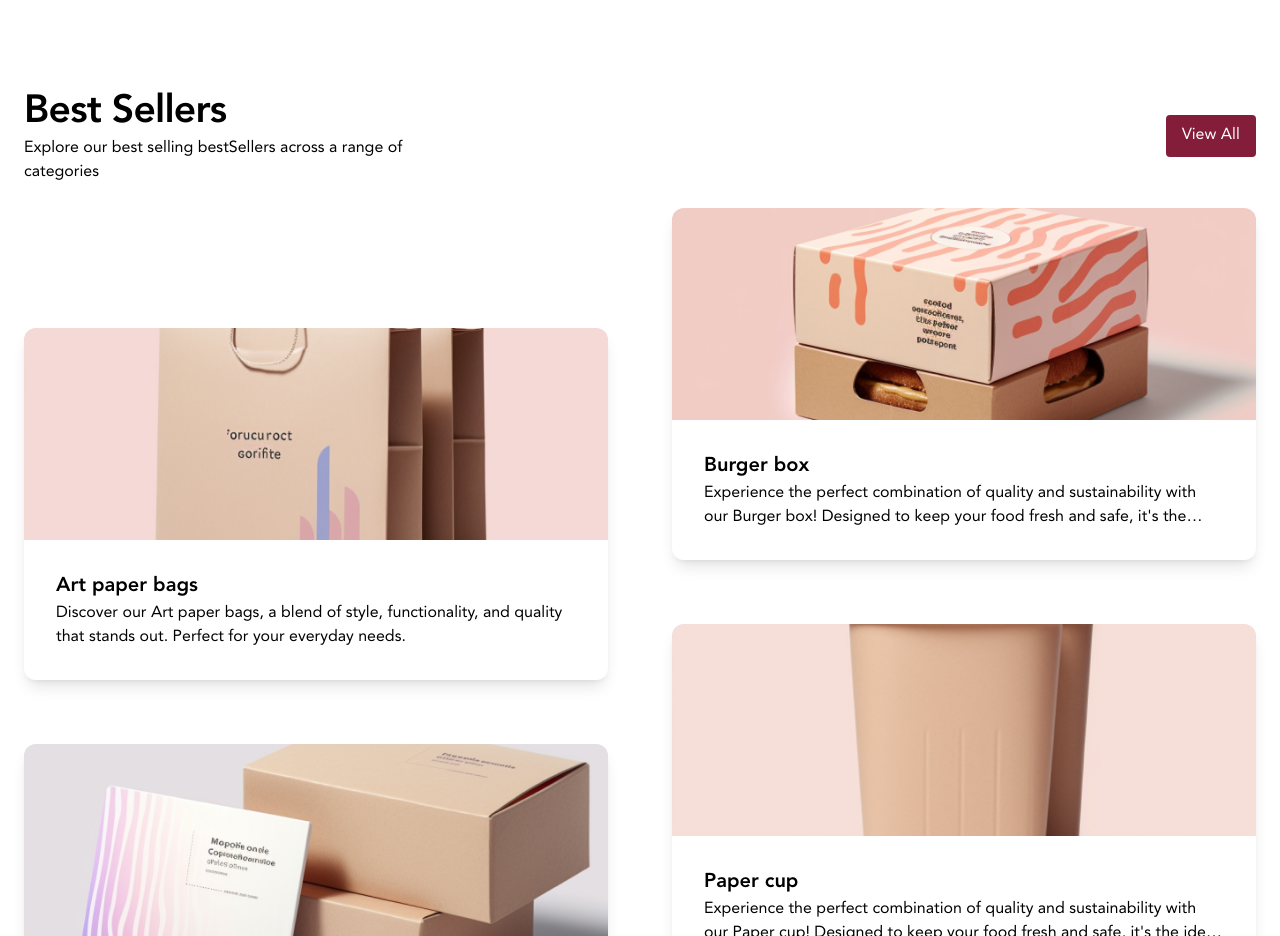
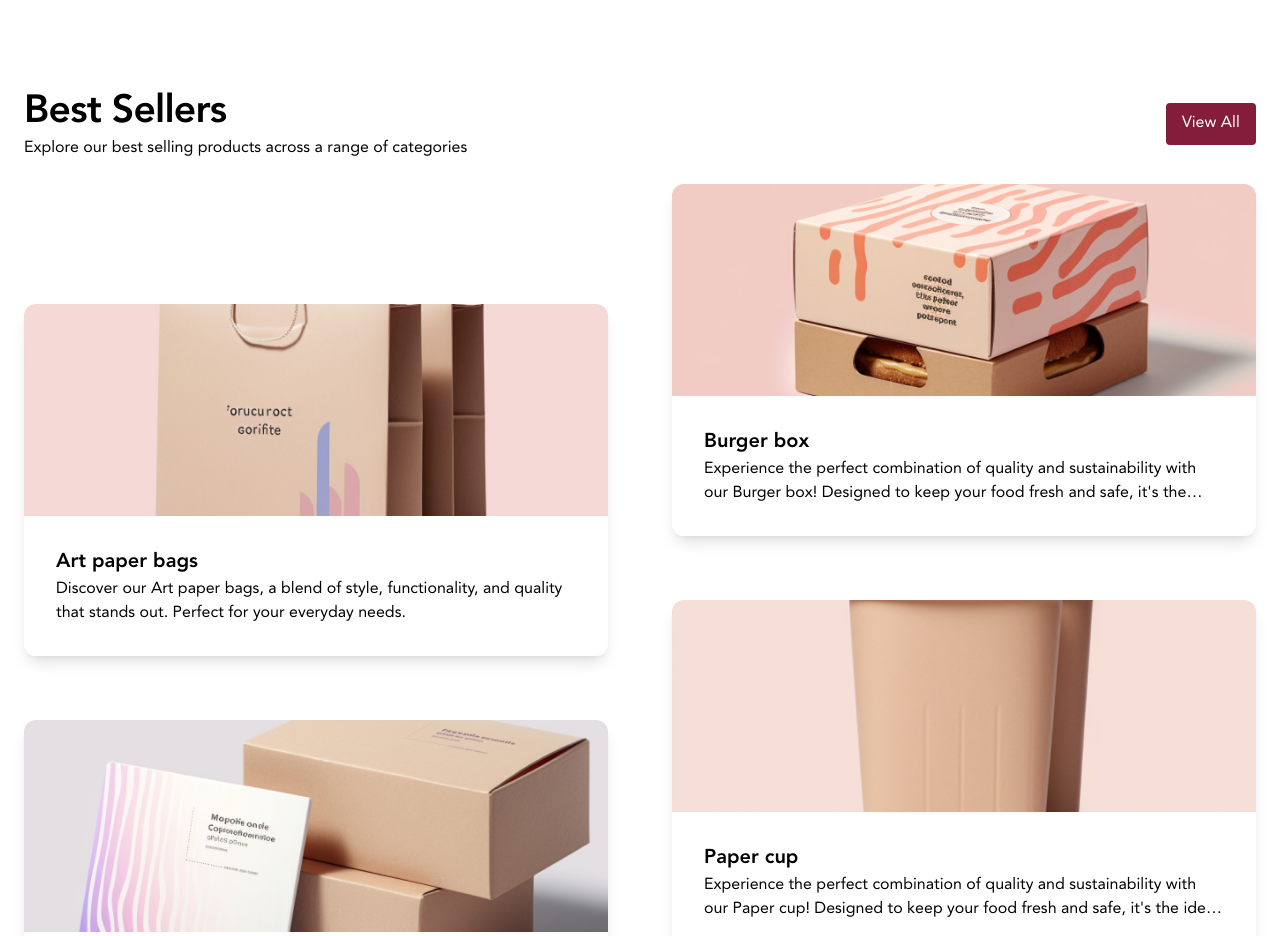
Before and after one commit to printing-talks/printing-talks-2, an Astro site: page / in a window 1280 px wide. Shown: the part 1240-2176 px from the top of the page. Built offline with nearby package versions, Linux system fonts and the light colour scheme; Astro itself is replaced by a stand-in of ours.

Commit message:
Best sellers typo

```diff
--- a/src/pages/index.astro
+++ b/src/pages/index.astro
@@ -86,7 +86,7 @@ const testimonials = await getCollection("testimonials");
 					<div class="flex flex-col max-w-[50ch]">
 						<h3>Best Sellers</h3>
 						<p>
-							Explore our best selling bestSellers across a range of categories
+							Explore our best selling products across a range of categories
 						</p>
 					</div>
 					<CallToAction href="/products/">View All</CallToAction>
```
